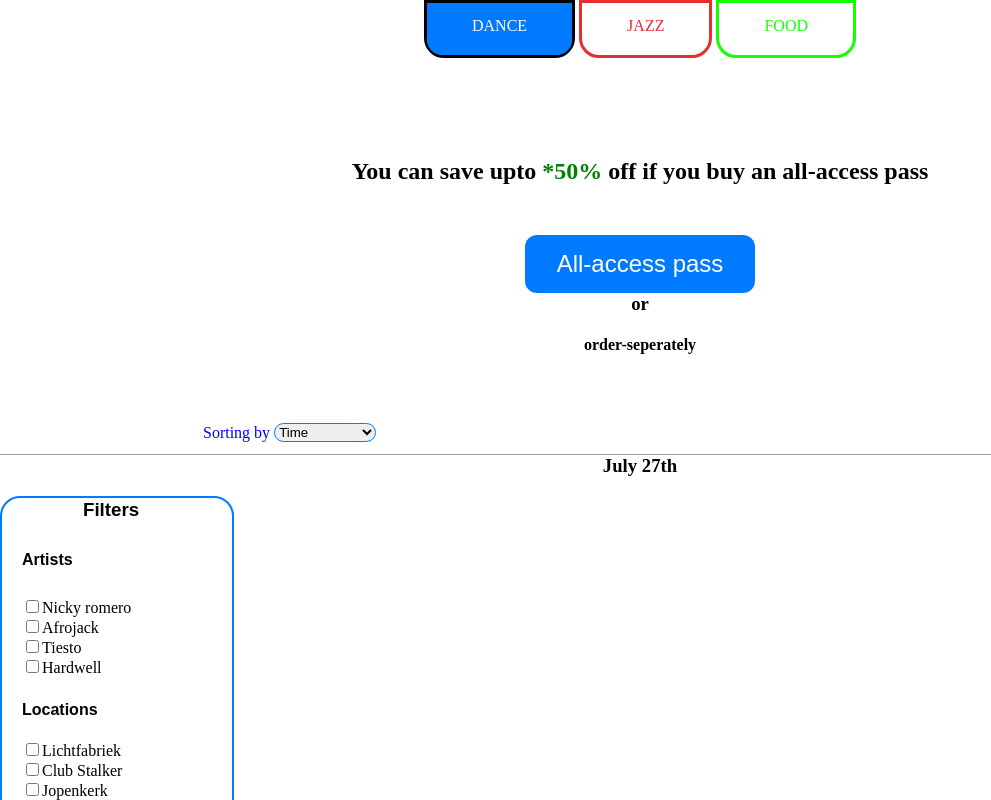
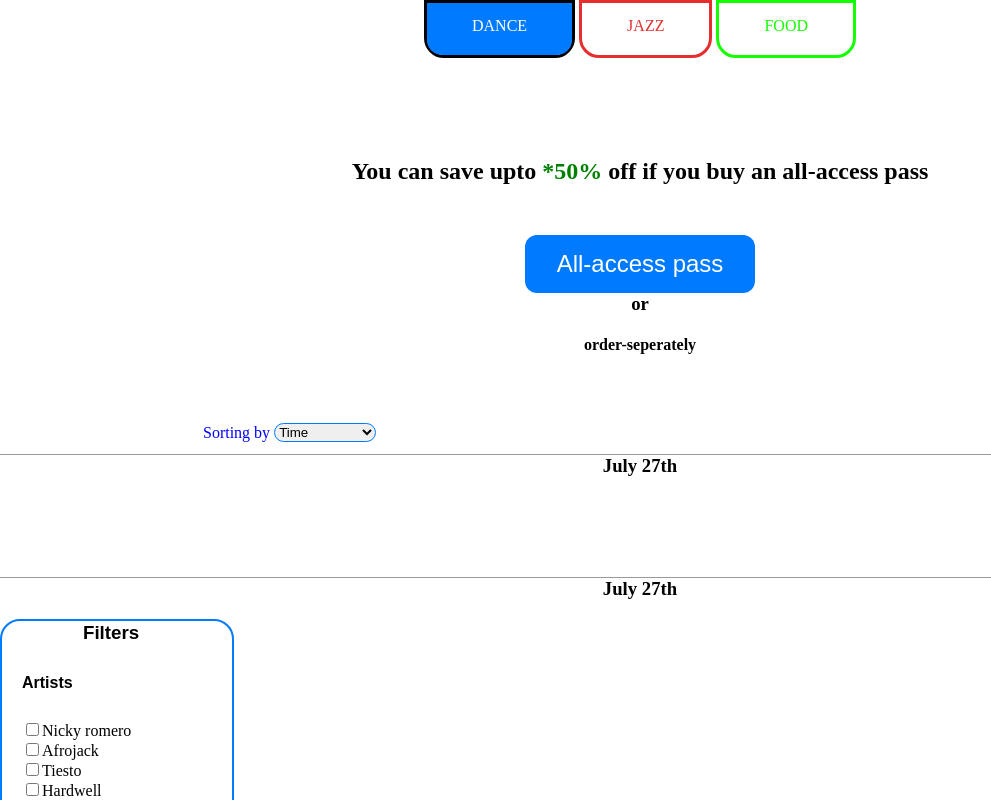
Before and after one commit to 622022/haarlem-festival-1920, a PHP site: page /eventpagetest.php in a window 1280 px wide. Shown: the whole page, without its empty margins (0-991 px from the left). Run offline with PHP 8.4, Linux system fonts and the light colour scheme; data that the repository does not hold is empty.

Commit message:
for you mads

```diff
--- a/eventpagetest.php
+++ b/eventpagetest.php
@@ -5,7 +5,7 @@
 
   function generateEventCard($event) {
     return "
-    <section class=\"eventcard\">
+    <section class=\"eventcard1\">
       <div class=\"box-container\">
       <img src=\"{$event->image->url}\" alt=\"{$event->image->description}\">
       <h2>€{$event->price}</h2>
@@ -48,14 +48,24 @@
     <title>Dance event</title>
     <script src="https://ajax.googleapis.com/ajax/libs/jquery/3.4.1/jquery.min.js"></script>
 
-    <!-- <script>
-    $(document).ready(function(){
-    $("select[name=product]").change(function(){
-      $('.eventcard').html(div);
-      });
+    <script>
+
+    $(function(){
+      $("#product").change(function(){
+          var selectedValue = $(this).children("option:selected").val();
+          if(selectedValue == 1){
+            //generateSortedEvent();
+            alert("You have selected this value - " + selectedValue);
+            //$(".eventcard").hide();
+            //$(".eventcard1").show();
+            //generateEvent().stop();
+
+          }
+
+       });
     });
+    </script>
 
-    </script> -->
 
   </head>
   <body>
@@ -77,6 +87,12 @@
     </section>
     <hr>
     <h3>July 27th</h3>
+
+    <section id="cards">
+    <hr>
+    <h3>July 27th</h3>
+    <?php generateEvent(); ?>
+    </section>
 
     <?php
 
```
